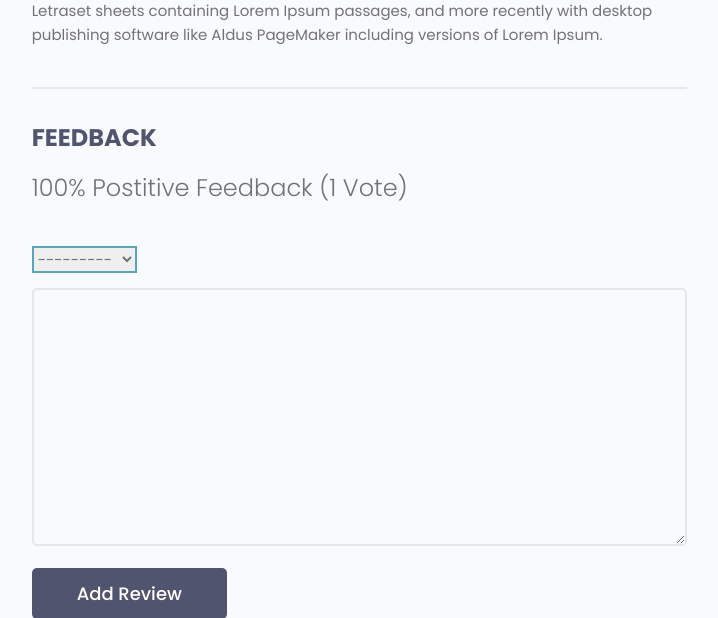
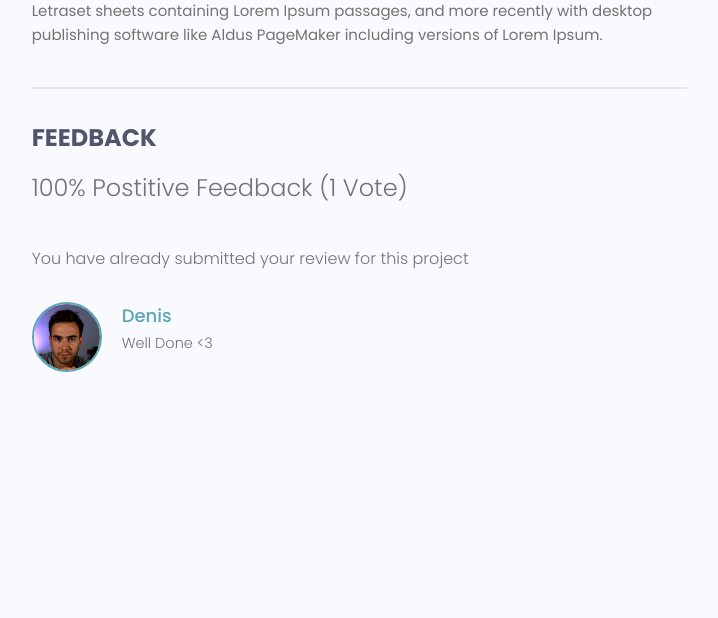
Before and after one commit to MC777/Django-Practice, a Django app: page /projects/project/0f3c3df5-08d5-40a7-ba24-180053008878/ in a window 1280 px wide. Shown: the part 832-1450 px from the top of the page, without its empty margins (465-1183 px from the left). After the commit the page ends 1204 px from the top, so only its background shows below. Run offline with Django 5.2, Linux system fonts and the light colour scheme; a user stored in the database is signed in; data comes from the database, SQL or seed files in the repository; both versions use the stored data as it was after the commit; some libraries are stand-ins or nearby versions.

Commit message:
fix: add lower function for usrname | add functionality to redirect to project during voting if you are not logged

```diff
--- a/devsearch/projects/models.py
+++ b/devsearch/projects/models.py
@@ -19,7 +19,12 @@ class Project(models.Model):
         return self.title
 
     class Meta:
-        ordering = ['-vote_ratio', '-vote_total']
+        ordering = ['-vote_ratio', '-vote_total', 'title']
+
+    @property
+    def reviewers(self):
+        queryset = self.review_set.all().values_list('owner__id', flat=True)
+        return queryset
 
     @property
     def getVoteCount(self):
--- a/devsearch/projects/templates/projects/single-project.html
+++ b/devsearch/projects/templates/projects/single-project.html
@@ -41,6 +41,13 @@
               {{project.vote_ratio}}% Postitive Feedback ({{project.vote_total}} Vote{{project.vote_total|pluralize:"s"}})
             </h5>
 
+            {% if request.user.profile.id in project.reviewers %}
+            <p>You have already submitted your review for this project</p>
+
+            {% elif request.user.profile == project.owner %}
+            <p>You cannot review your own work</p>
+
+            {% elif request.user.is_authenticated %}
             <form class="form" action="{% url 'project' project.id %}" method="POST">
                 {% csrf_token %}
                 {% for field in form %}
@@ -51,6 +58,10 @@
                 {% endfor %}
                 <input class="btn btn--sub btn--lg" type="submit" value="Add Review" />
             </form>
+            {% else %}
+            <a href="{% url 'login' %}?next={{request.path}}">Please login to leave a review</a>
+            {% endif %}
+
             <div class="commentList">
               {% for review in project.review_set.all %}
               {% if review.body %}
--- a/devsearch/users/templates/users/login-register.html
+++ b/devsearch/users/templates/users/login-register.html
@@ -58,7 +58,7 @@
         <p>Hello Developer, Welcome Back!</p>
       </div>
 
-      <form action="{% url 'login' %}" method="POST" class="form auth__form">
+      <form action="" method="POST" class="form auth__form">
         {% csrf_token %}
         <!-- Input:Username -->
         <div class="form__field">
--- a/devsearch/users/views.py
+++ b/devsearch/users/views.py
@@ -14,7 +14,7 @@ def loginUser(request):
         return redirect('profiles')
 
     if request.method =='POST':
-        username = request.POST['username']
+        username = request.POST['username'].lower()
         password = request.POST['password']
 
         try:
@@ -26,7 +26,7 @@ def loginUser(request):
 
         if user is not None:
             login(request, user)
-            return redirect('profiles')
+            return redirect(request.GET['next'] if 'next' in request.GET else 'account')
         else:
             messages.error(request, 'Username or password is incorrect')
 
```
Also changed, not shown: devsearch/db.sqlite3. Lines whose indentation alone changed are shown as unchanged.
